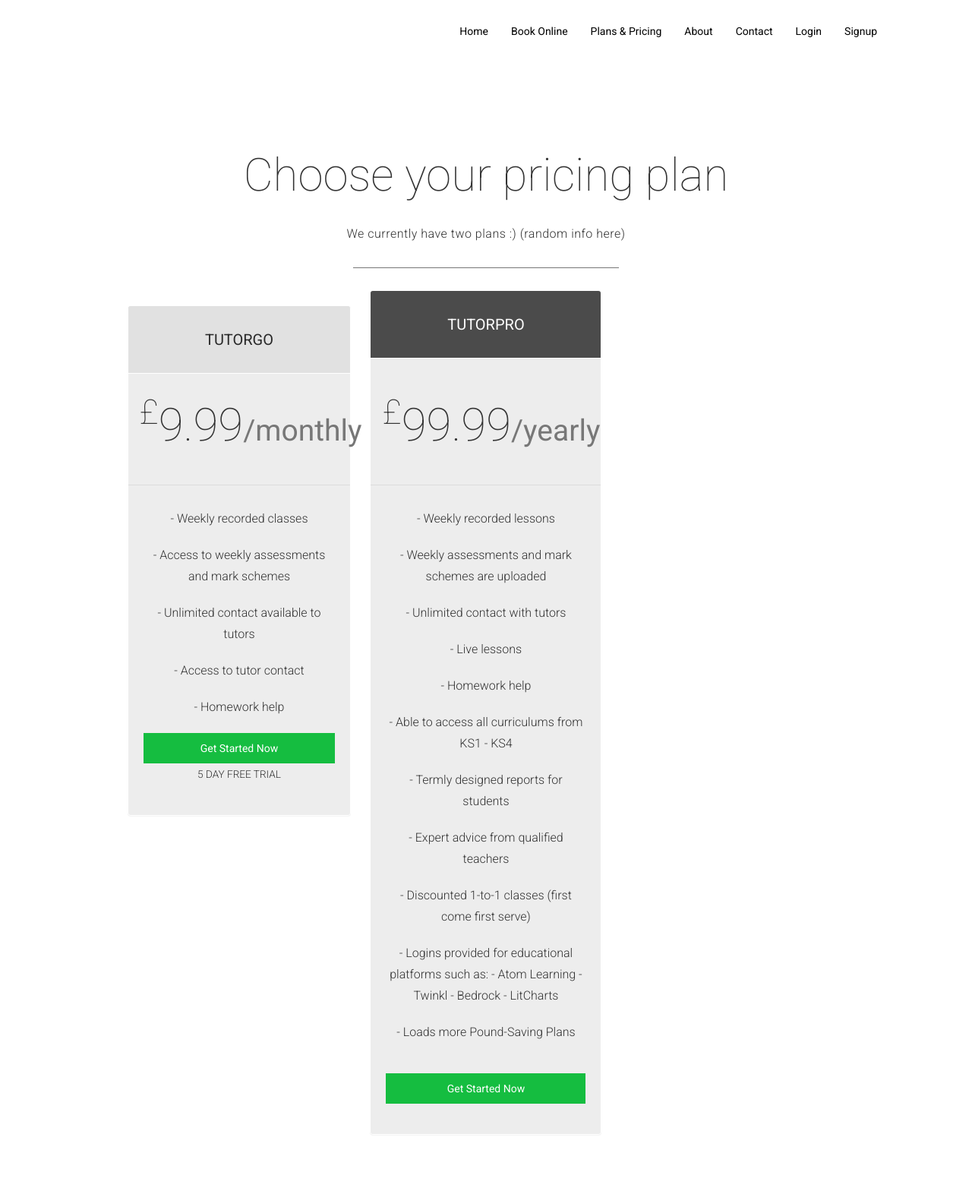
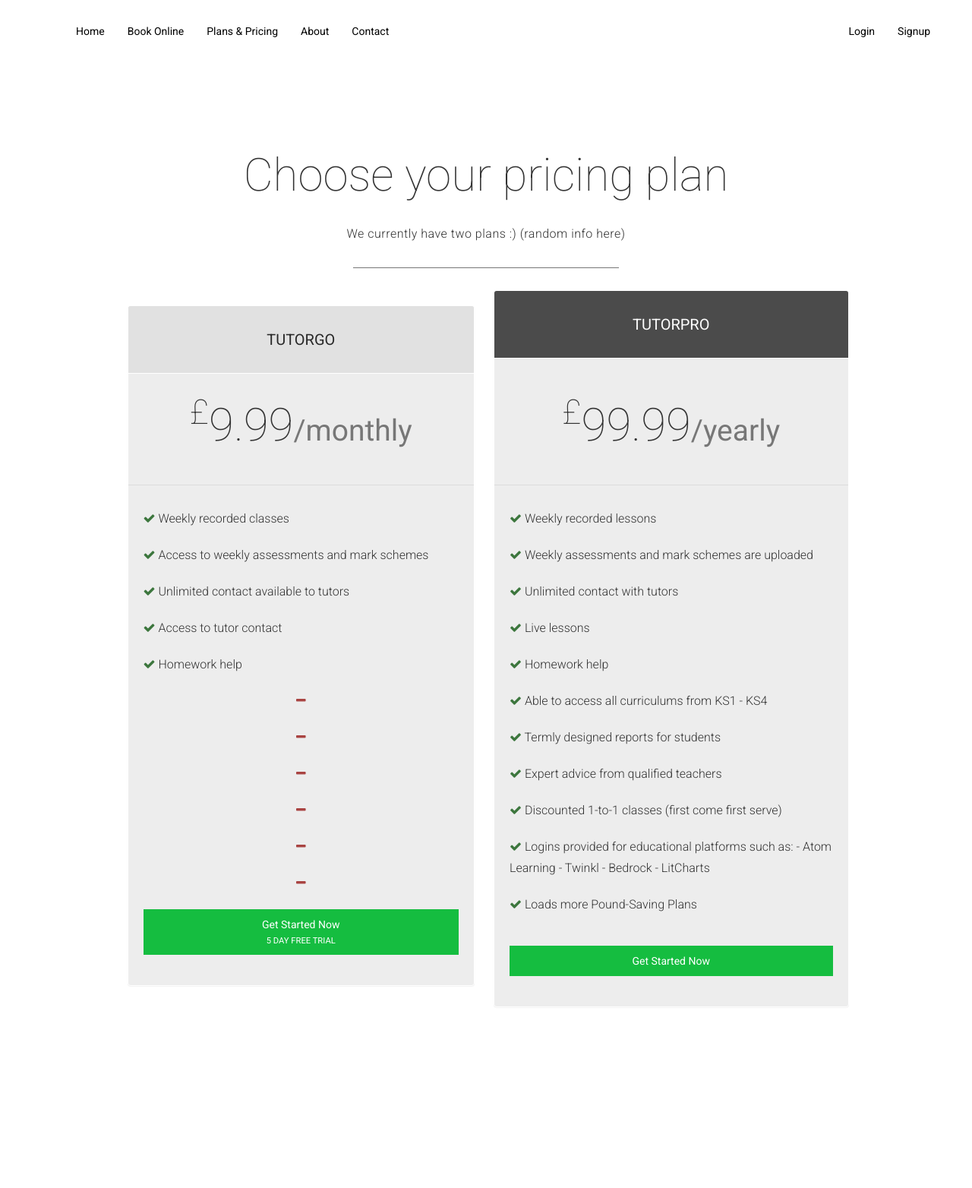
Before and after one commit to rising-stark/edtech_asacademy, a Django app: page /planspricing/ in a window 1280 px wide. Shown: the whole page at 76% size. After the commit the page ends 1325 px from the top, so only its background shows below. Run offline with Django 3.2, Linux system fonts and the light colour scheme; some libraries are stand-ins or nearby versions.

Commit message:
a few style fixes for each template page

```diff
--- a/src/static/css/style.css
+++ b/src/static/css/style.css
@@ -711,8 +711,13 @@ h4.media-heading {
 }
 .price .panel-heading { padding: 30px 15px }
 .price .panel-body { border-bottom: 1px solid; border-color: #DBDBDB;}
-.price ul.list-unstyled { padding: 20px }
-.price ul.list-unstyled li { padding: 10px 0 }
+.price ul.list-unstyled {
+	text-align: left !important;
+	padding: 20px;
+}
+.price ul.list-unstyled li {
+	padding: 10px 0;
+}
 .price ul.list-unstyled li small { margin-top: -10px }
 /* Featured */
 .price.featured {
--- a/src/templates/_partial_messages.html
+++ b/src/templates/_partial_messages.html
@@ -1,9 +1,11 @@
 {% if messages %}
-  <div class="alert alert-primary" role="alert">
+<div class="container">
+  <div class="alert alert-info" role="alert">
     <ul>
       {% for message in messages %}
       <li>{{message}}</li>
       {% endfor %}
     </ul>
   </div>
+</div>
 {% endif %}
--- a/src/templates/navbar.html
+++ b/src/templates/navbar.html
@@ -1,6 +1,7 @@
 <section id="menu">
   <div class="navigation">
     <div id="main-nav" class="navbar navbar-default">
+      <div class="container">
         <div class="navbar-header">
           <div class="container">
             <div class="navigation-bar">
@@ -14,12 +15,14 @@
             <div>
               <section class="nav-bar">
                 <nav>
-                <ul class="nav navbar-nav navbar-right">
+                  <ul class="nav navbar-nav">
                     <li><a href="/">Home</a></li>
                     <li><a href="/booknow">Book Online</a></li>
                     <li><a href="/planspricing">Plans & Pricing</a></li>
                     <li><a href="/about">About</a></li>
                     <li><a href="/contact">Contact</a></li>
+                  </ul>
+                  <ul class="nav navbar-nav navbar-right">
                   {% if request.user.is_authenticated %}
                     <li><a href="/profile">Welcome, <b><em>{{ request.user}}</em></b>&nbsp;&nbsp;<i class="fa fa-user"></i></a></li>
                     <li><a href="/logout">logout</a></li>
@@ -31,5 +34,7 @@
             </div><!-- end .navbar-collapse -->
           </div> <!-- end .container -->
         </div> <!-- end #main-nav -->
+      </div>
     </div> <!-- end .navigation -->
 </section>
+{% include '_partial_messages.html' %}
--- a/src/templates/planspricing.html
+++ b/src/templates/planspricing.html
@@ -25,7 +25,7 @@
             <!-- col 10 with offset 1 to centered -->
             <div class="row">
               <!-- nested row -->
-              <div class="col-md-4 nopadding">
+              <div class="col-md-6">
                 <!-- Price table #1 -->
                 <div class="panel panel-default price">
                   <!-- pricing table wrapper -->
@@ -35,19 +35,28 @@
                   </div>
                   <!-- Plan Feature Lists -->
                   <ul class="list-unstyled">
-                    <li>- Weekly recorded classes</li>
-                    <li>- Access to weekly assessments and mark schemes</li>
-                    <li>- Unlimited contact available to tutors</li>
-                    <li>- Access to tutor contact</li>
-                    <li>- Homework help</li>
+                    <li><i class="fa fa-check text-success"></i> Weekly recorded classes</li>
+                    <li><i class="fa fa-check text-success"></i> Access to weekly assessments and mark schemes</li>
+                    <li><i class="fa fa-check text-success"></i> Unlimited contact available to tutors</li>
+                    <li><i class="fa fa-check text-success"></i> Access to tutor contact</li>
+                    <li><i class="fa fa-check text-success"></i> Homework help</li>
+                    <li class="text-center"><i class="fa fa-minus text-danger"></i></li>
+                    <li class="text-center"><i class="fa fa-minus text-danger"></i></li>
+                    <li class="text-center"><i class="fa fa-minus text-danger"></i></li>
+                    <li class="text-center"><i class="fa fa-minus text-danger"></i></li>
+                    <li class="text-center"><i class="fa fa-minus text-danger"></i><br></li>
+                    <li class="text-center"><i class="fa fa-minus text-danger"></i></li>
                     <li>
-                      <button type="button" class="btn btn-primary btn-block tf-btn">Get Started Now</button>
-                      <small class="text-uppercase">5 day free trial</small>
+                      <button type="button" class="btn btn-primary btn-block tf-btn">
+                        Get Started Now
+                        <br><small style="font-size: .8em" class="text-uppercase">5 day free trial</small>
+                      </button>
+
                     </li>
                   </ul><!-- end Plan Feature Lists -->
                 </div><!-- end pricing table wrapper -->
               </div><!-- end Price table #1 -->
-              <div class="col-md-4 nopadding">
+              <div class="col-md-6">
                 <!-- Price table #2 -->
                 <div class="panel panel-default price featured">
                   <!-- pricing table wrapper -->
@@ -57,21 +66,21 @@
                   </div>
                   <!-- Plan Feature Lists -->
                   <ul class="list-unstyled">
-                    <li>- Weekly recorded lessons</li>
-                    <li>- Weekly assessments and mark schemes are uploaded</li>
-                    <li>- Unlimited contact with tutors</li>
-                    <li>- Live lessons</li>
-                    <li>- Homework help</li>
-                    <li>- Able to access all curriculums from KS1 - KS4</li>
-                    <li>- Termly designed reports for students</li>
-                    <li>- Expert advice from qualified teachers</li>
-                    <li>- Discounted 1-to-1 classes (first come first serve)</li>
-                    <li>- Logins provided for educational platforms such as:
+                    <li><i class="fa fa-check text-success"></i> Weekly recorded lessons</li>
+                    <li><i class="fa fa-check text-success"></i> Weekly assessments and mark schemes are uploaded</li>
+                    <li><i class="fa fa-check text-success"></i> Unlimited contact with tutors</li>
+                    <li><i class="fa fa-check text-success"></i> Live lessons</li>
+                    <li><i class="fa fa-check text-success"></i> Homework help</li>
+                    <li><i class="fa fa-check text-success"></i> Able to access all curriculums from KS1 - KS4</li>
+                    <li><i class="fa fa-check text-success"></i> Termly designed reports for students</li>
+                    <li><i class="fa fa-check text-success"></i> Expert advice from qualified teachers</li>
+                    <li><i class="fa fa-check text-success"></i> Discounted 1-to-1 classes (first come first serve)</li>
+                    <li><i class="fa fa-check text-success"></i> Logins provided for educational platforms such as:
                       - Atom Learning
                       - Twinkl
                       - Bedrock
                       - LitCharts</li>
-                    <li>- Loads more Pound-Saving Plans </li>
+                    <li><i class="fa fa-check text-success"></i> Loads more Pound-Saving Plans </li>
                     <li>
                       <button type="button" class="btn btn-primary btn-block tf-btn color">Get Started Now</button>
                     </li>
--- a/src/views.py
+++ b/src/views.py
@@ -128,7 +128,11 @@ def addchild(request):
 		last_name = request.POST.get("last_name", "")
 		dob = request.POST.get("dob",  "")
 
-		parent = Parents.objects.filter(parent=request.user)[0]
+		try:
+			parent = Parents.objects.filter(parent=request.user)[0]
+		except IndexError:
+			messages.info(request, 'You are not a parent.')
+			return redirect('profile')
 		children = Students.objects.filter(parent=parent)
 		username = request.user.username + "_child_" + str(children.count)
 		print("username = ", username)
```
Also changed, not shown: src/templates/addchild.html (+11 -9 lines), src/templates/booknow.html (+16 -16 lines), src/templates/contact.html (+18 -18 lines), src/templates/index.html (+9 -9 lines). Lines whose indentation alone changed are shown as unchanged.
